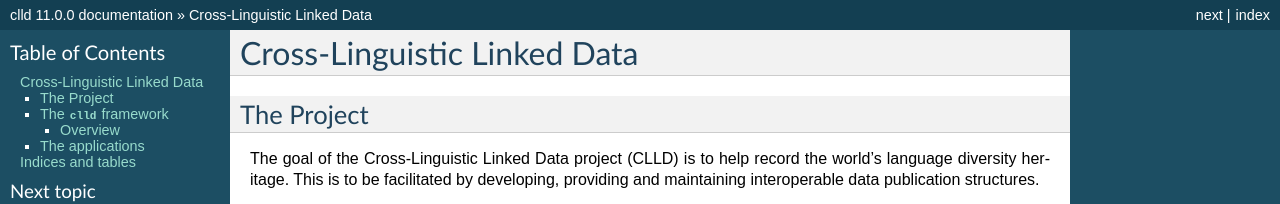
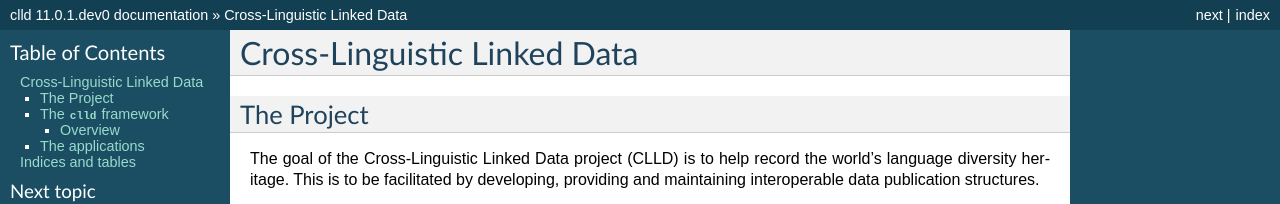
Before and after one commit to clld/clld, a Sphinx documentation site: the page built from docs/index.rst, in a window 1280 px wide and 900 px high. Shown: the top 204 px of the window. Built offline with Sphinx 7.4.7, drawn with Linux system fonts in a browser that asks for light colours; some of the changed text lies outside the part shown.

Commit message:
bump version for development

```diff
--- a/docs/conf.py
+++ b/docs/conf.py
@@ -55,10 +55,10 @@ copyright = 'Max Planck Society'
 # built documents.
 #
 # The full version, including alpha/beta/rc tags.
-release = '11.0.0'
+release = '11.0.1.dev0'
 
 # The short X.Y version.
-version = '11.0.0'
+version = '11.0.1.dev0'
 
 # The language for content autogenerated by Sphinx. Refer to documentation
 # for a list of supported languages.
--- a/setup.cfg
+++ b/setup.cfg
@@ -1,6 +1,6 @@
 [metadata]
 name = clld
-version = 11.0.0
+version = 11.0.1.dev0
 license = Apache 2.0
 license_files = LICENSE
 author = Robert Forkel
--- a/src/clld/__init__.py
+++ b/src/clld/__init__.py
@@ -3,7 +3,7 @@ import collections
 from clld.db.models import common
 from clld import interfaces
 
-__version__ = "11.0.0"
+__version__ = "11.0.1.dev0"
 
 
 class Resource(collections.namedtuple('Resource', 'name model interface with_index with_rdfdump')):
```
